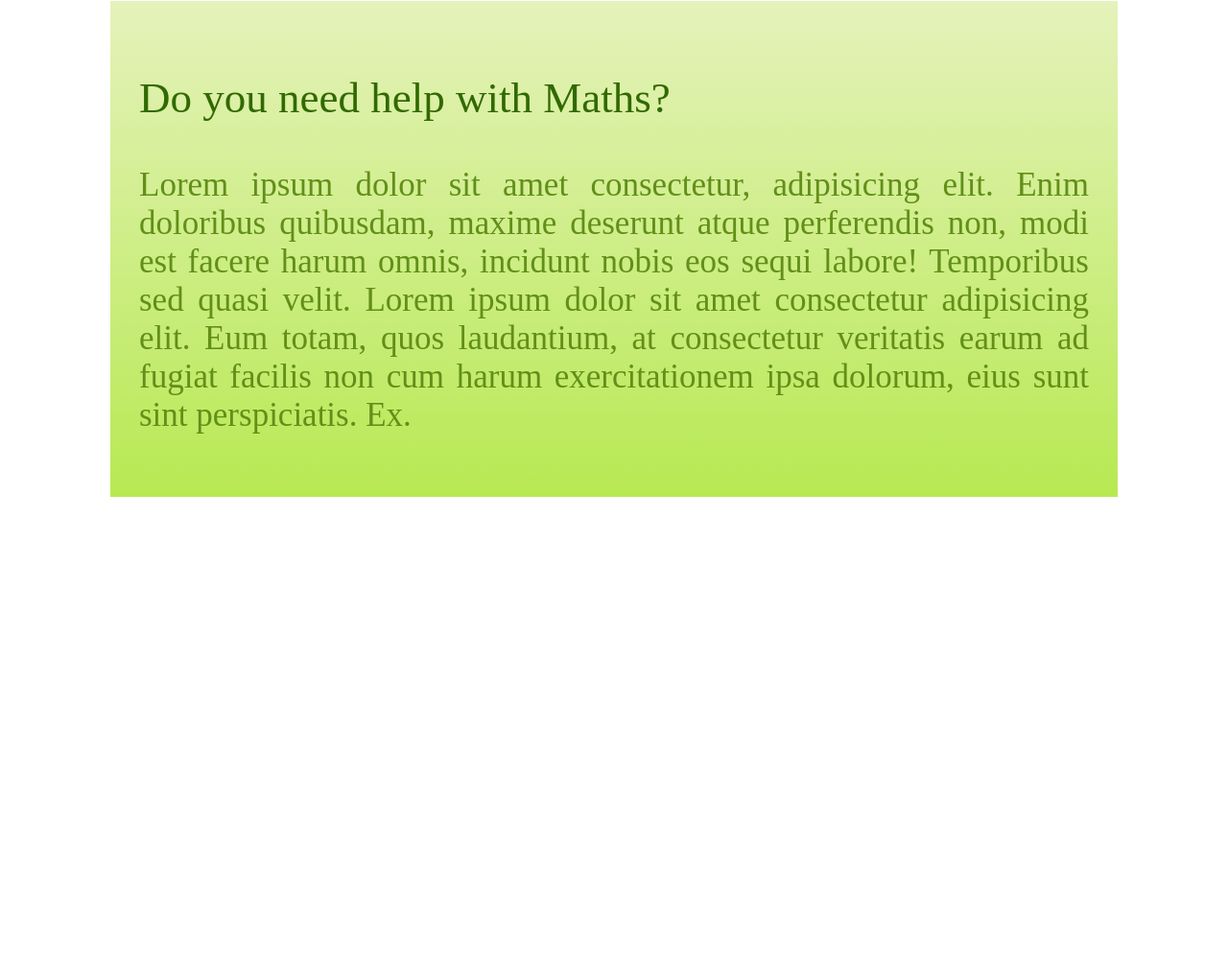
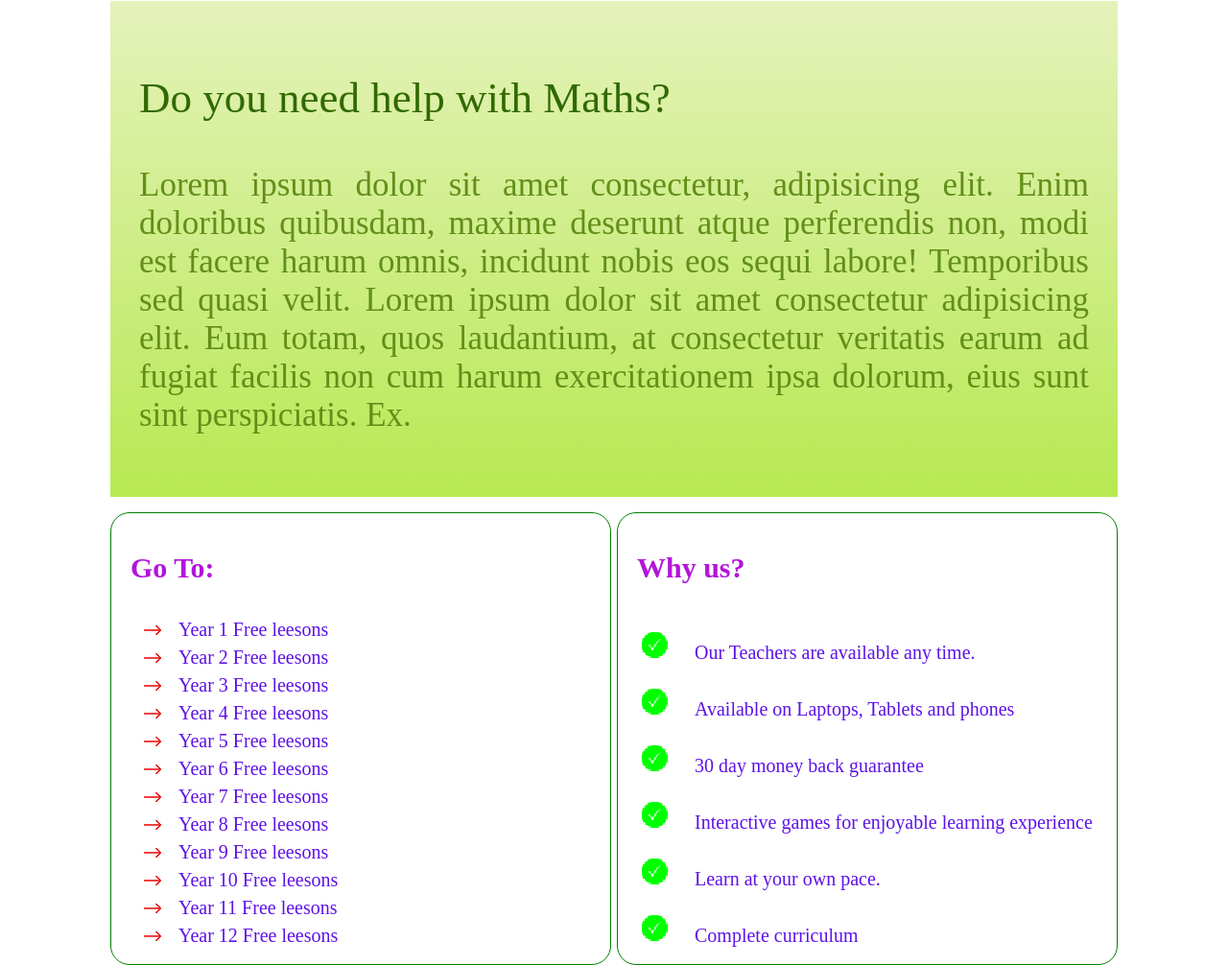
Before and after one commit to AhmedKhanMd/Math-Website-Landing-Page, a plain HTML site: page index.html in a window 1280 px wide. Shown: the part 227-1233 px from the top of the page at 96% size. Before the commit the page ends 800 px from the top, so only its background shows below. Drawn offline with Linux system fonts and the light colour scheme.

Commit message:
left and right side bar

```diff
--- a/index.html
+++ b/index.html
@@ -68,6 +68,46 @@
 
             </div>
 
+            <div id = "leftsidebar" class = "sidebar">
+
+                <h3>Go To:</h3>
+
+                <ul>
+
+                    <li><a href = "#">Year 1 Free leesons</a></li>
+                    <li><a href = "#">Year 2 Free leesons</a></li>
+                    <li><a href = "#">Year 3 Free leesons</a></li>
+                    <li><a href = "#">Year 4 Free leesons</a></li>
+                    <li><a href = "#">Year 5 Free leesons</a></li>
+                    <li><a href = "#">Year 6 Free leesons</a></li>
+                    <li><a href = "#">Year 7 Free leesons</a></li>
+                    <li><a href = "#">Year 8 Free leesons</a></li>
+                    <li><a href = "#">Year 9 Free leesons</a></li>
+                    <li><a href = "#">Year 10 Free leesons</a></li>
+                    <li><a href = "#">Year 11 Free leesons</a></li>
+                    <li><a href = "#">Year 12 Free leesons</a></li>
+
+                </ul>
+
+            </div>
+
+            <div id = "rightsidebar" class = "sidebar">
+
+                <h3> Why us? </h3>
+
+                <ul>
+
+                    <li><a href = "#">Our Teachers are available any time.</a></li>
+                    <li><a href = "#">Available on Laptops, Tablets and phones</a></li>
+                    <li><a href = "#">30 day money back guarantee</a></li>
+                    <li><a href = "#">Interactive games for enjoyable learning experience</a></li>
+                    <li><a href = "#">Learn at your own pace.</a></li>
+                    <li><a href = "#">Complete curriculum</a></li>
+
+                </ul>
+
+            </div>
+
         </div>
 
     </body>
--- a/styles.css
+++ b/styles.css
@@ -108,3 +108,60 @@ h1 a {
     color: #628f19;
     text-align: justify;
 }
+
+.sidebar{
+    width: 500px;
+    height: 450px;
+    border: 1px solid green;
+    border-radius: 20px;
+    padding: 10px 0 10px 20px;
+    list-style: none;
+}
+
+.sidebar h3 {
+    color: #B314DB;
+    font-size: 30px;
+}
+
+.sidebar ul {
+    padding-top: 6px;
+}
+
+.sidebar ul li a {
+    text-decoration: none;
+    font-size: 20px;
+    color: #5D12E7;
+    transition: font-size 0.3s ease;
+    -webkit-transition: font-size 0.3s ease;
+    -o-transition: font-size 0.3s ease;
+    -moz-transition: font-size 0.3s ease;
+    -ms-transition: font-size 0.3s ease;
+}
+
+.sidebar ul li a:hover, .sidebar ul li a.active{
+    font-size: 23px;
+    text-decoration: none;
+    color: #B314DB;
+    font-weight: bold;
+}
+
+#leftsidebar {
+    float: left;
+}
+
+#leftsidebar ul li {
+    padding-bottom: 6px;
+    padding-left: 10px;
+    list-style-image: url(images/LogoMakr-0JuwTh.png);
+}
+
+#rightsidebar {
+    float: right;
+}
+
+#rightsidebar ul li {
+    padding-bottom: 12px;
+    padding-top: 12px;
+    padding-left: 20px;
+    list-style-image: url(images/LogoMakr-6E2XZi.png);
+}
```
Also changed, not shown: images/LogoMakr-0JuwTh.png (added), images/LogoMakr-6E2XZi.png (added).
